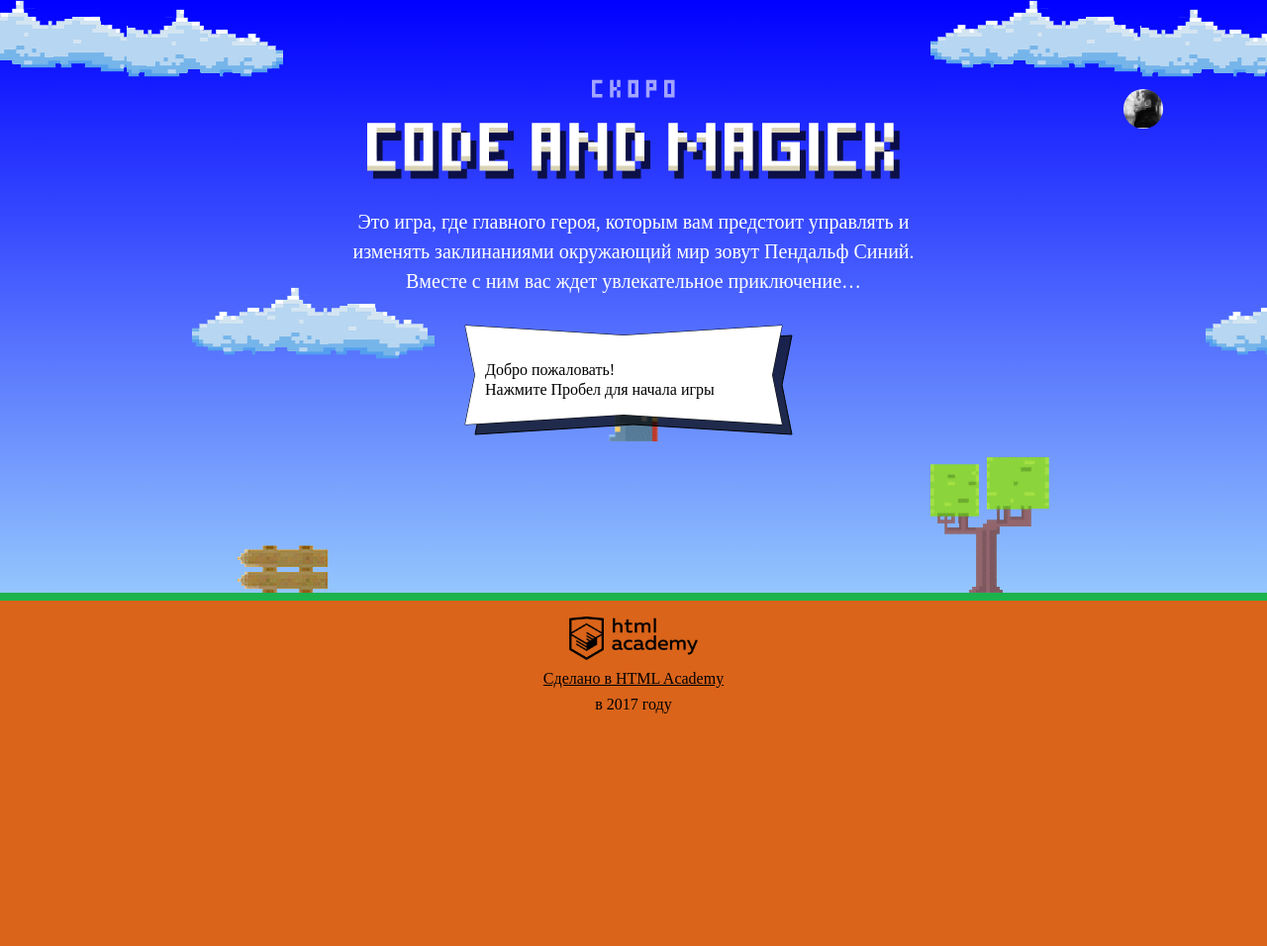
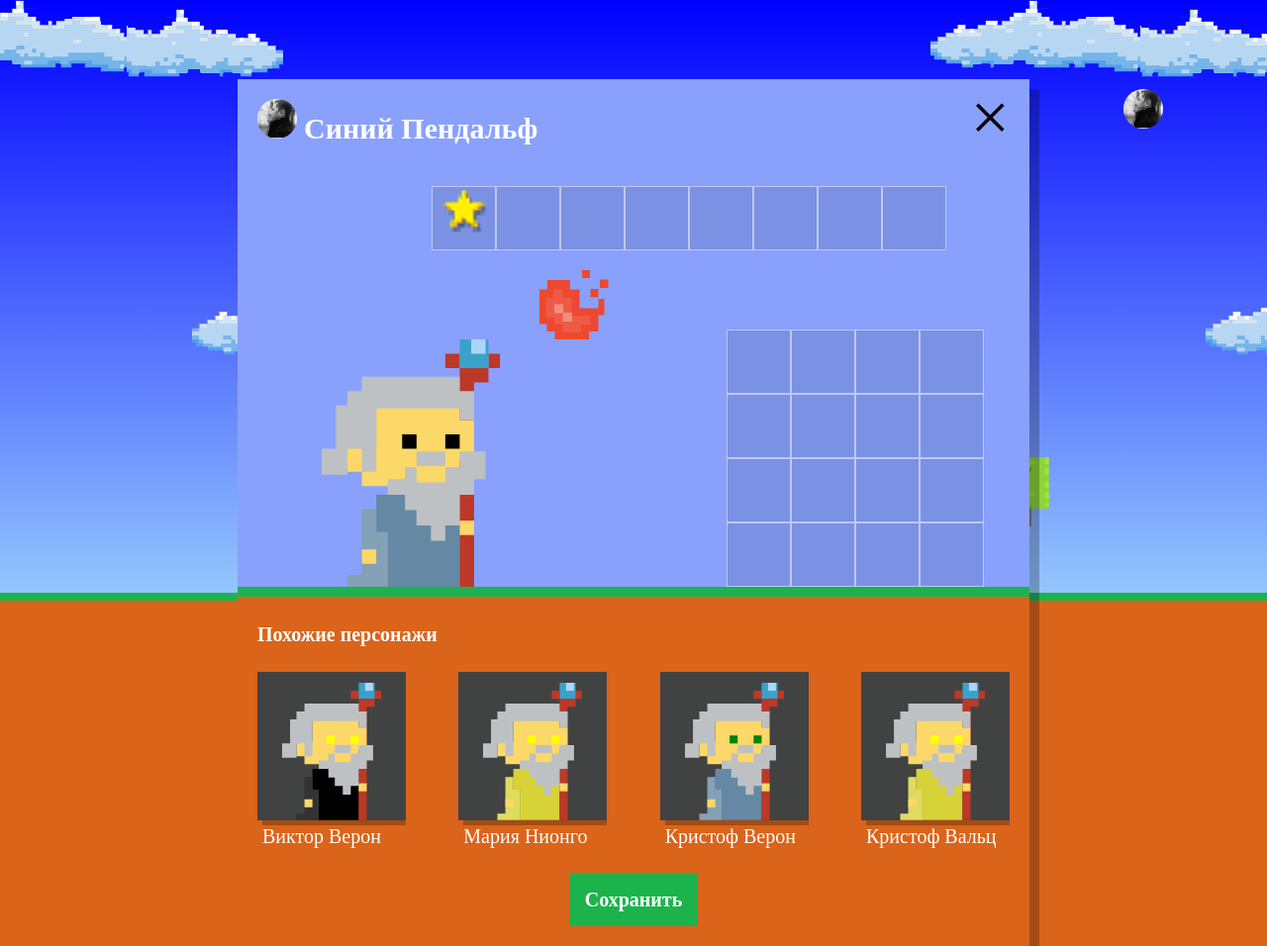
Before and after one commit to chivetta/507067-code-and-magick, a website: page index.html in a window 1280 px wide. Shown: the whole page at 99% size. Before the commit the page ends 800 px from the top, so only its background shows below. Drawn offline with Linux system fonts and the light colour scheme; a web font is replaced by a local one.

Commit message:
Сделала карточку волшебников

```diff
--- a/index.html
+++ b/index.html
@@ -217,6 +217,7 @@
 
 
 </script>
+<script src="js/setup.js"></script>
 <script src="js/stat.js"></script>
 <script src="js/game.js"></script>
 
--- /dev/null
+++ b/js/setup.js
@@ -0,0 +1,72 @@
+'use strict';
+
+// характеристики игроков
+var playerName = ['Иван', 'Хуан Себастьян', 'Мария', 'Кристоф', 'Виктор', 'Юлия', 'Люпита', 'Вашингтон'];
+var playerSurname = ['да Марья', 'Верон', 'Мирабелла', 'Вальц', 'Онопко', 'Топольницкая', 'Нионго', 'Ирвинг'];
+var wizardsCoat = ['rgb(101, 137, 164)', 'rgb(241, 43, 107)', 'rgb(146, 100, 161)', 'rgb(56, 159, 117)', 'rgb(215, 210, 55)', 'rgb(0, 0, 0)'];
+var wizardEyesColor = ['black', 'red', 'blue', 'yellow', 'green'];
+
+var NUMBER_OF_PLAYERS = 4;
+
+// случайный элемент массива
+var getRandomElement = function (element) {
+  var newRandomElement = element[Math.floor(Math.random() * element.length)];
+  return newRandomElement;
+};
+
+// карточка волшебников
+var setupMenu = document.querySelector('.setup');
+var otherPlayers = document.querySelector('.setup-similar');
+var makeVisible = function (item) {
+  item.classList.remove('hidden');
+};
+
+// данные случайного игрока
+var getRandomWizard = function (randomPlayerName, randomPlayerSurname, randomWizardsCoat, randomWizardEyesColor) {
+  var wizardData = {nameOfWizard: getRandomElement(randomPlayerName) + ' ' + getRandomElement(randomPlayerSurname),
+    coatColor: getRandomElement(randomWizardsCoat),
+    eyesColor: getRandomElement(randomWizardEyesColor)
+  };
+  return wizardData;
+};
+
+// список игроков
+var getListOfWizards = function (numberOfWizards) {
+  var wizardsList = [];
+
+  for (var i = 0; i < numberOfWizards; i++) {
+    wizardsList.push(getRandomWizard(playerName, playerSurname, wizardsCoat, wizardEyesColor));
+  }
+
+  return wizardsList;
+};
+
+// шаблон
+var getWizardTemplate = function (wizard) {
+  var template = document.querySelector('#similar-wizard-template').content.querySelector('.setup-similar-item');
+  var templateElement = template.cloneNode(true);
+
+  templateElement.querySelector('.setup-similar-label').textContent = wizard.nameOfWizard;
+  templateElement.querySelector('.wizard-coat').style.fill = wizard.coatColor;
+  templateElement.querySelector('.wizard-eyes').style.fill = wizard.eyesColor;
+
+  return templateElement;
+};
+
+// рендер волшебника
+
+var renderWizards = function (wizardsList) {
+  var listOfWizards = document.querySelector('.setup-similar-list');
+  var fragment = document.createDocumentFragment();
+
+  for (var i = 0; i < wizardsList.length; i++) {
+    fragment.appendChild(getWizardTemplate(wizardsList[i]));
+  }
+
+  listOfWizards.appendChild(fragment);
+};
+
+// показать карточку игроков
+makeVisible(setupMenu);
+makeVisible(otherPlayers);
+renderWizards(getListOfWizards(NUMBER_OF_PLAYERS));
```
